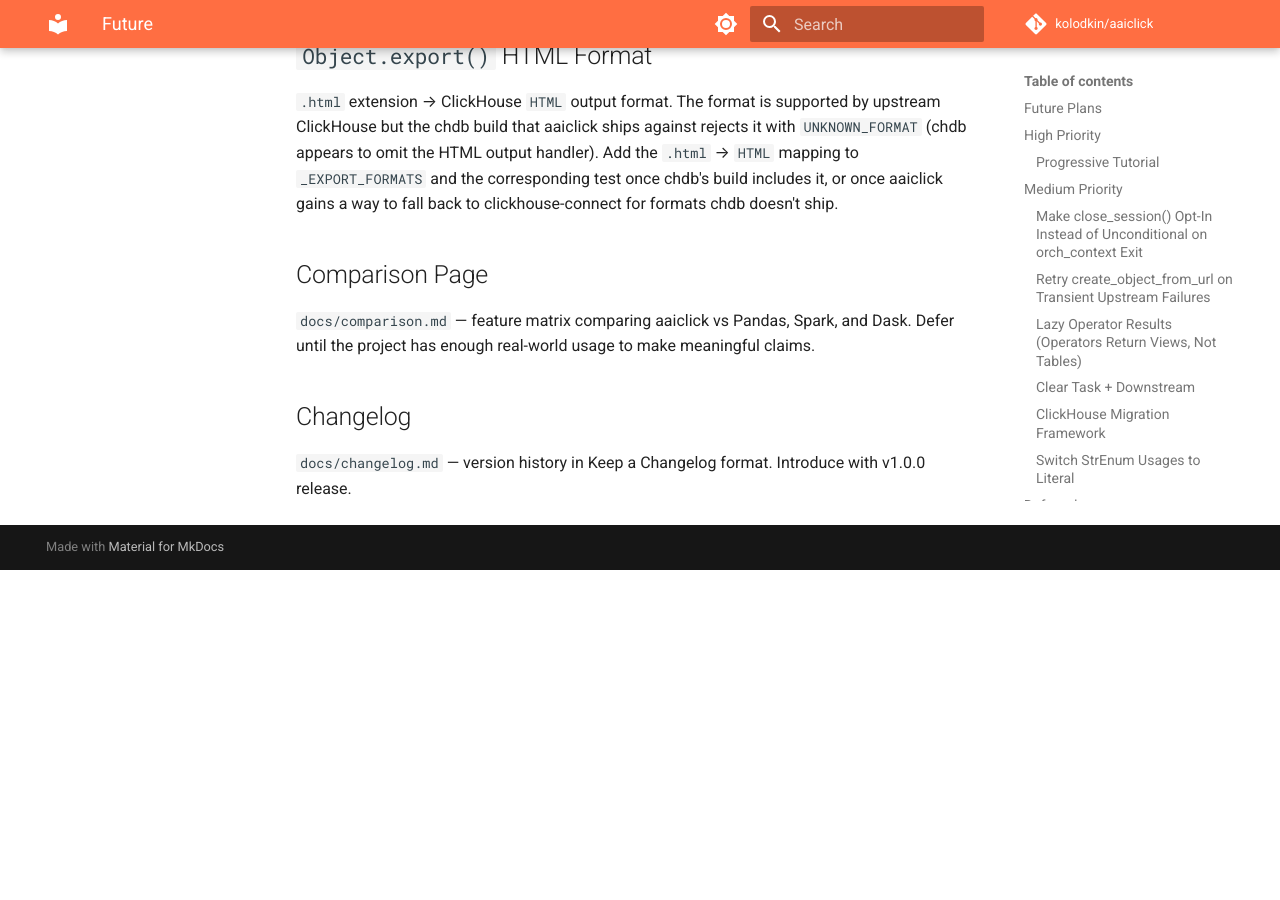
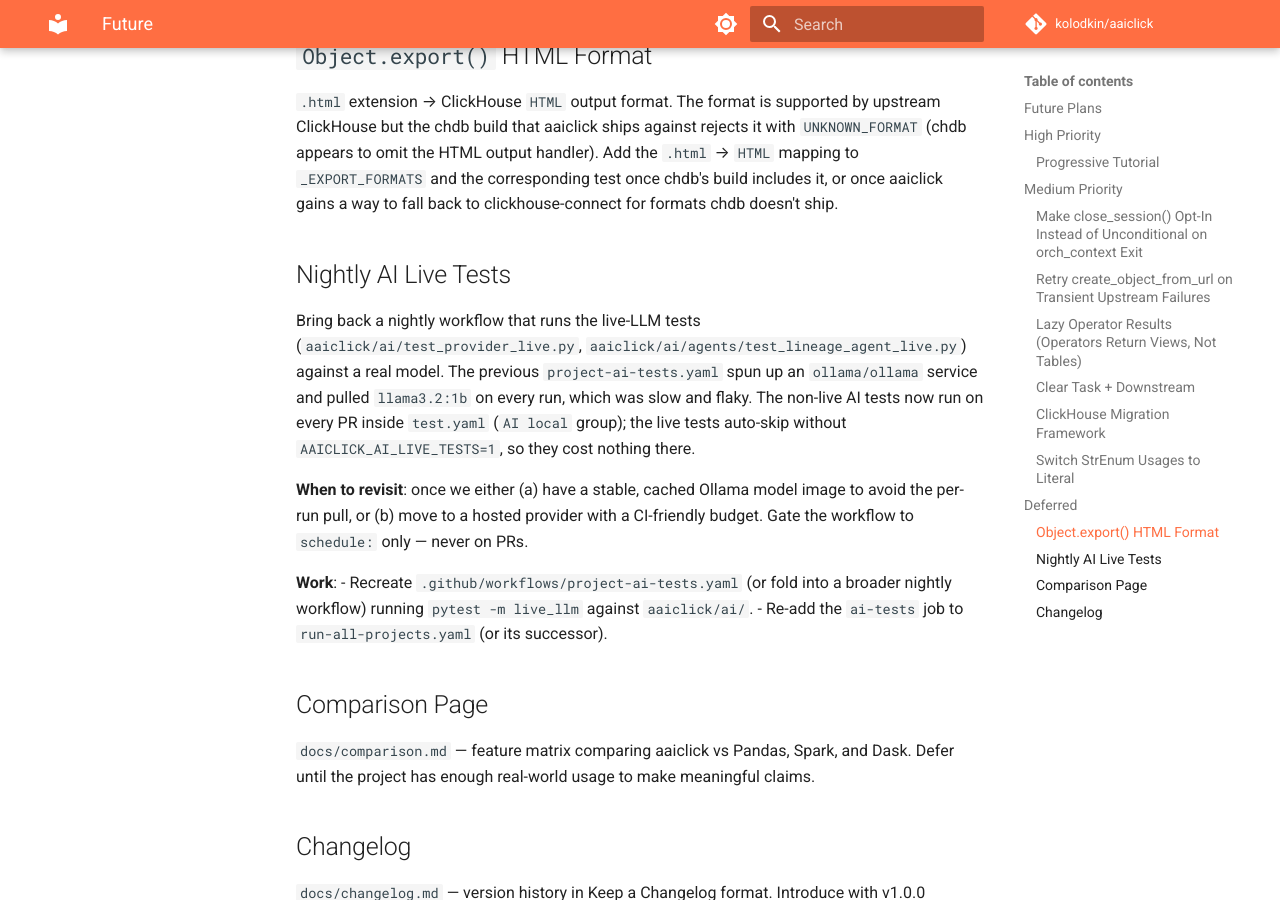
Before and after one commit to kolodkin/aaiclick, an MkDocs documentation site: the page built from docs/future.md, in a window 1280 px wide and 900 px high, scrolled down 6171 px. Built offline with MkDocs 1.6.1 and Material for MkDocs 9.7.7, drawn with Linux system fonts in a browser that asks for light colours; comment, search, counter and statistics services are not loaded; before the commit the page ends 6741 px from its top, so only the background shows below that.

Commit message:
[feature, cleanup]: add server and ai tests to CI, drop live AI workflow (#256)
* [feature, cleanup]: add server and ai tests to CI, drop live AI workflow

- Add Server local and AI local groups to test.yaml so aaiclick/server/
  and aaiclick/ai/ run on every PR (previously untested in CI).
- Make install extras matrix-controlled so each group pulls only what it
  needs (--extra server, --extra ai).
- Remove project-ai-tests.yaml and its entry in run-all-projects.yaml.
  Live LLM tests auto-skip without AAICLICK_AI_LIVE_TESTS=1, so non-live
  AI coverage remains on PR via the new AI local group.
- Track bringing nightly live tests back in docs/future.md.

* [feature]: add Internal API + Server dist to CI matrix

Expand test-local/test-dist coverage for completeness:
- Add Internal API local/dist groups for aaiclick/internal_api/
  (6 test files previously uncovered).
- Add Server dist to exercise server tests against real
  ClickHouse+Postgres. AI stays local-only since its backend
  calls are mocked.

---------

Co-authored-by: Claude <noreply@anthropic.com>

```diff
--- a/docs/future.md
+++ b/docs/future.md
@@ -190,6 +190,16 @@ the `.html` → `HTML` mapping to `_EXPORT_FORMATS` and the corresponding test
 once chdb's build includes it, or once aaiclick gains a way to fall back to
 clickhouse-connect for formats chdb doesn't ship.
 
+## Nightly AI Live Tests
+
+Bring back a nightly workflow that runs the live-LLM tests (`aaiclick/ai/test_provider_live.py`, `aaiclick/ai/agents/test_lineage_agent_live.py`) against a real model. The previous `project-ai-tests.yaml` spun up an `ollama/ollama` service and pulled `llama3.2:1b` on every run, which was slow and flaky. The non-live AI tests now run on every PR inside `test.yaml` (`AI local` group); the live tests auto-skip without `AAICLICK_AI_LIVE_TESTS=1`, so they cost nothing there.
+
+**When to revisit**: once we either (a) have a stable, cached Ollama model image to avoid the per-run pull, or (b) move to a hosted provider with a CI-friendly budget. Gate the workflow to `schedule:` only — never on PRs.
+
+**Work**:
+- Recreate `.github/workflows/project-ai-tests.yaml` (or fold into a broader nightly workflow) running `pytest -m live_llm` against `aaiclick/ai/`.
+- Re-add the `ai-tests` job to `run-all-projects.yaml` (or its successor).
+
 ## Comparison Page
 
 `docs/comparison.md` — feature matrix comparing aaiclick vs Pandas, Spark, and Dask. Defer until the project has enough real-world usage to make meaningful claims.
```
Also changed, not shown: 3 other files.
